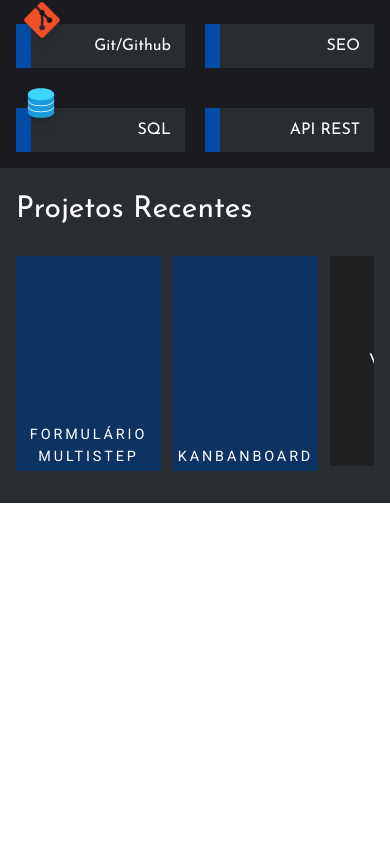
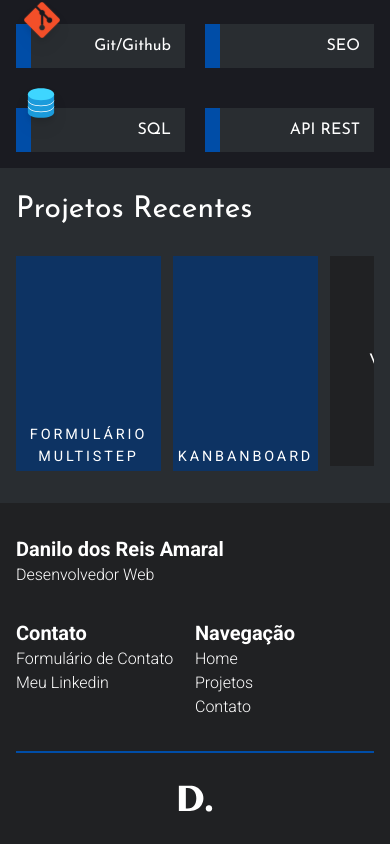
Before and after one commit to DanReiss/personal-website, a Next.js app: page / in a window 390 px wide. Shown: the part 1649-2493 px from the top of the page. Before the commit the page ends 2152 px from the top, so only its background shows below. Built offline with nearby package versions, Linux system fonts and the light colour scheme.

Commit message:
criar footer
Criei o footer que será usado em todas as páginas do site, ele contém uma pequena assinatura, links para contato e links de guia para navegar no site. *Só está responsivo para Mobile*

```diff
--- /dev/null
+++ b/src/components/Footer.jsx
@@ -0,0 +1,72 @@
+import React from 'react';
+import Link from 'next/link';
+import Image from 'next/image';
+
+function Footer() {
+  return (
+    <footer className="relative grid grid-cols-2 w-full bg-dark_gray text-white font-light px-4">
+      <div className="py-8 col-span-2">
+        <h3 className="text-xl font-bold">Danilo dos Reis Amaral</h3>
+        <h4>Desenvolvedor Web</h4>
+      </div>
+      <div>
+        <h3 className="text-xl font-bold">Contato</h3>
+        <ul>
+          <li>
+            <Link
+              href="/contact"
+            >
+              Formulário de Contato
+            </Link>
+          </li>
+          <li>
+            <a
+              href="https://www.linkedin.com/in/danilo-dos-reis-amaral-8a5405234/"
+              target="_blank"
+              rel="noreferrer"
+            >
+              Meu Linkedin
+            </a>
+          </li>
+        </ul>
+      </div>
+      <div>
+        <h3 className="text-xl font-bold">Navegação</h3>
+        <ul>
+          <li>
+            <Link
+              href="/"
+            >
+              Home
+            </Link>
+          </li>
+          <li>
+            <Link
+              href="/projects"
+            >
+              Projetos
+            </Link>
+          </li>
+          <li>
+            <Link
+              href="/contact"
+            >
+              Contato
+            </Link>
+          </li>
+        </ul>
+      </div>
+      <div className="col-span-2 w-full py-8 mt-8 border-t-2 border-blue">
+        <Image
+          src="/icons/logo.svg"
+          width={35}
+          height={27}
+          alt="logo do site: 'D.'"
+          className="m-auto"
+        />
+      </div>
+    </footer>
+  );
+}
+
+export default Footer;
--- a/src/pages/index.jsx
+++ b/src/pages/index.jsx
@@ -5,6 +5,7 @@ import useSWR from 'swr';
 import Navbar from '@/components/Navbar';
 import ItemSkill from '@/components/ItemSkill';
 import ProjectsCarousel from '@/components/ProjectsCarousel';
+import Footer from '@/components/Footer';
 
 const fetcher = (url) => fetch(url).then((res) => res.json());
 
@@ -148,6 +149,7 @@ function Home() {
             : ''}
         </section>
       </main>
+      <Footer />
     </>
   );
 }
```
